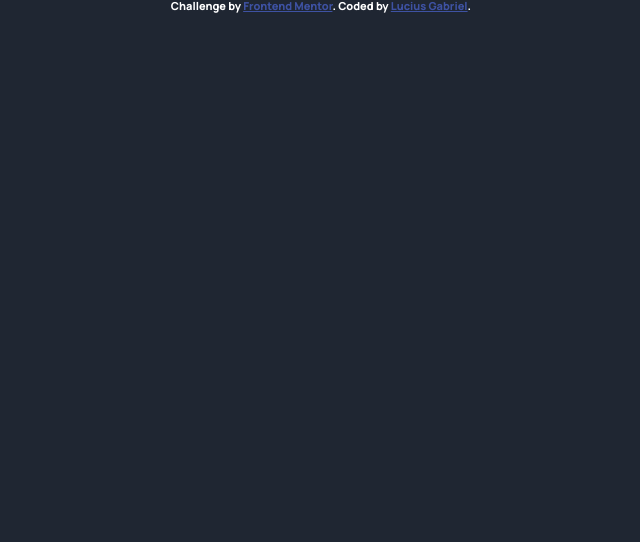
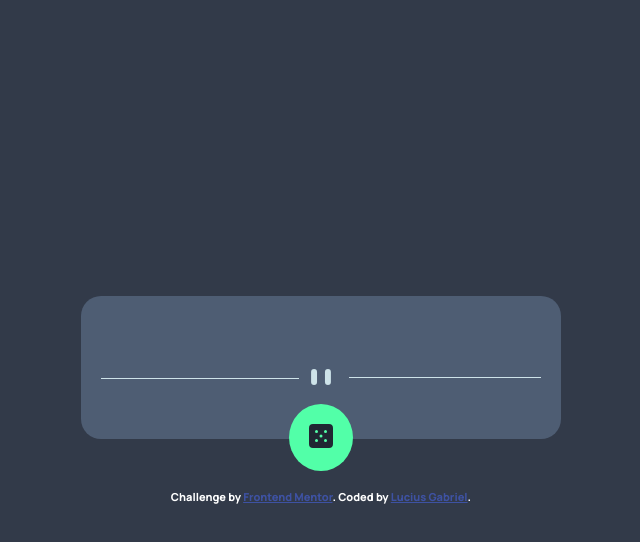
Before and after one commit to LuciusGabriel/advice-generator-app, a plain HTML site: page index.html in a window 1280 px wide. Shown: the whole page, without its empty margins (319-959 px from the left). Drawn offline with Linux system fonts and the light colour scheme; no server answers.

Commit message:
Continue

```diff
--- a/css/style.css
+++ b/css/style.css
@@ -8,37 +8,112 @@
     --dark-blue: hsl(218, 23%, 16%);
 }
 
-body{
-    background-color: var(--dark-blue);
-    font-family: 'Manrope', sans-serif;
-    color: #fff;
-    text-align: center;
-    display: flex;
-    align-items: center;
-    justify-items: center;
-    flex-direction: column;
-    height: 100vh;
+*{
+    margin: 0;
+    padding: 0;
+    box-sizing: border-box;
 }
 
-h3{
-    font-size: 10px;
-    color: var(--neon-green);
-    text-transform: uppercase;
-    font-weight: 800;
-    letter-spacing: 4px;
-}
-p{
-    font-size: 28px;
-    line-height: 1.5;
-    color: var(--light-cyan);
+img {
+    max-width: 100%;
 }
 
-#wrapper{
-
-    background-color: var(--dark-grayish-blue);
-    width: 500px;
-    border-radius: 8px;
+button {
+    user-select: none;
 }
 
-.attribution { font-size: 11px; text-align: center; }
-.attribution a { color: hsl(228, 45%, 44%); }
+body{
+    font-family: 'Manrope', sans-serif;
+    background-color: var(--dark-grayish-blue);
+    display: flex;
+    flex-direction: column;
+    align-items: center;
+    justify-content: center;
+    height: calc(100vh - 0.1px);
+    text-align: center;
+}
+
+.wrapper {
+    background-color: var(--grayish-blue);
+    padding: 1.25rem 1.25rem 3rem;
+    color: #ffffff;
+    border-radius: 1.25rem;
+    position: relative;
+}
+
+.wrapper h3 {
+    color: var(--neon-green);
+    font-size: 0.9rem;
+    text-transform: uppercase;
+    margin-bottom: 1.25rem;
+    letter-spacing: 0.4rem;
+}
+
+.wrapper p {
+    font-size: 28px;
+    color: var(--light-cyan);
+    line-height: 1.5;
+    padding-bottom: 2rem;
+}
+
+.wrapper picture img {
+    background-color: var(--grayish-blue);
+    position: relative;
+}
+
+.wrapper picture::before {
+    content: "";
+    width: 40%;
+    height: 1px;
+    background-color: var(--light-cyan);
+    right: 1.25rem;
+    bottom: 3.8rem;
+    position: absolute;
+    display: block;
+    z-index: 99;
+}
+
+.wrapper picture::after {
+    content: "";
+    width: 45%;
+    height: 1px;
+    background-color: var(--light-cyan);
+    left: 0;
+    bottom: 0.74rem;
+    position: relative;
+    display: block;
+}
+
+.wrapper button {
+    background-color: var(--neon-green);
+    padding: 1.25rem;
+    border: none;
+    border-radius: 50%;
+    position: absolute;
+    left: 50%;
+    transform: translateX(-50%);
+    bottom: -2rem;
+    cursor: pointer;
+    transition: background-color 0.3s ease-in-out;
+}
+
+.wrapper button:hover {
+    background-color: hsl(150, 59%, 54%);
+}
+
+.attribution {
+    margin-top: 50px;
+    font-size: 11px;
+    text-align: center;
+    color: #ffffff;
+}
+.attribution a {
+    color: hsl(228, 45%, 44%);
+}
+
+
+@media (min-width: 500px){
+    .wrapper {
+      max-width: 480px;
+    }
+}
--- a/index.html
+++ b/index.html
@@ -2,24 +2,28 @@
 <html lang="en">
 <head>
   <meta charset="UTF-8">
-  <meta name="viewport" content="width=device-width, initial-scale=1.0"> <!-- displays site properly based on user's device -->
+  <meta name="viewport" content="width=device-width, initial-scale=1.0">
 
   <link rel="icon" type="image/png" sizes="32x32" href="./img/favicon-32x32.png">
-  <link rel="stylesheet" href="css/reset.css">
   <link rel="stylesheet" href="css/style.css">
 
   <title>Frontend Mentor | Advice generator app</title>
 
-  <!-- Feel free to remove these styles or customise in your own stylesheet 👍 -->
-  <style>
-
-  </style>
 </head>
 <body>
-    <div id="wrapper">
-        <h3 class="id-advice"><!-- Advice ID goes here --></h3>
+    <div class="wrapper">
+        <h3 class="id-advice"></h3>
 
-        <p class="advice"><!-- Advice text goes here --></p>
+        <p class="advice"></p>
+        <picture>
+          <source media="(min-width: 768px)" srcset="img/pattern-divider-desktop.svg"/>
+          <img src="img/pattern-divider-mobile.svg" alt="divider" />
+        </picture>
+        <div>
+          <button onclick="fetchAdvice()">
+            <img src="img/icon-dice.svg" alt="" />
+          </button>
+        </div>
     </div>
 
 
--- a/js/main.js
+++ b/js/main.js
@@ -1,4 +1,3 @@
-
 const fetchAdvice = async () => {
     const resultado = await fetch("https://api.adviceslip.com/advice")
     const data = await resultado.json()
```
Also changed, not shown: 1 other file.
